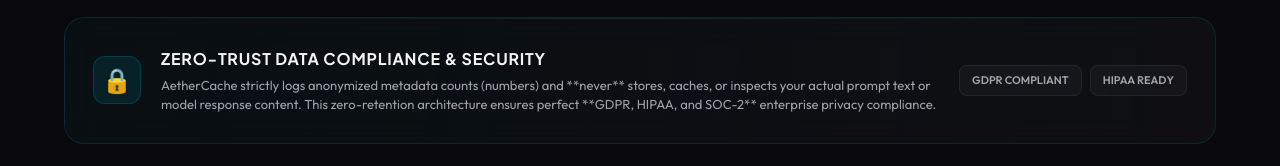
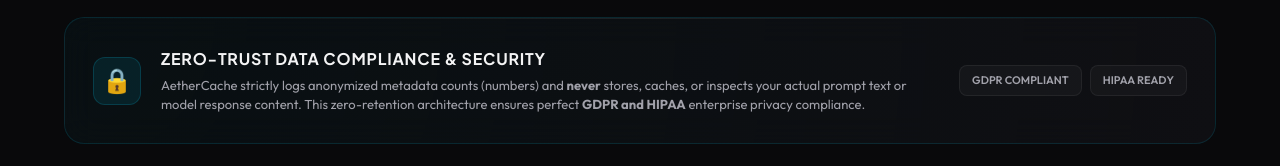
Before and after one commit to anmtal/AertherCache, a website: page index.html in a window 1280 px wide. Shown: the part 2815-2981 px from the top of the page. Drawn offline with nearby package versions, Linux system fonts and the light colour scheme.

Commit message:
fix(compliance): replace markdown bold tags with HTML tags and remove SOC-2 reference

```diff
--- a/index.html
+++ b/index.html
@@ -394,7 +394,7 @@
                 <div style="flex: 1; min-width: 280px;">
                     <h4 style="font-size: 16px; font-weight: 700; color: var(--text-primary); margin-bottom: 4px; text-transform: uppercase; letter-spacing: 0.05em; text-align: left;">Zero-Trust Data Compliance & Security</h4>
                     <p style="font-size: 13px; color: var(--text-secondary); line-height: 1.5; margin: 0; text-align: left;">
-                        AetherCache strictly logs anonymized metadata counts (numbers) and **never** stores, caches, or inspects your actual prompt text or model response content. This zero-retention architecture ensures perfect **GDPR, HIPAA, and SOC-2** enterprise privacy compliance.
+                        AetherCache strictly logs anonymized metadata counts (numbers) and <strong>never</strong> stores, caches, or inspects your actual prompt text or model response content. This zero-retention architecture ensures perfect <strong>GDPR and HIPAA</strong> enterprise privacy compliance.
                     </p>
                 </div>
                 <div style="display: flex; gap: 8px;">
```
